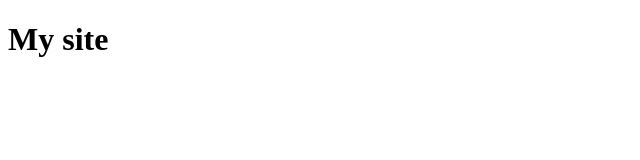
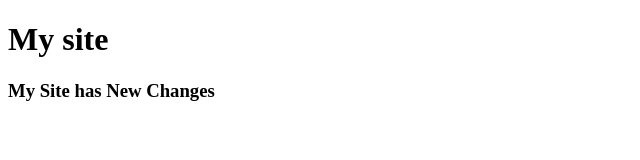
Before and after one commit to PappuPs/psWeb, a plain HTML site: page index.html in a window 1280 px wide. Shown: the whole page, without its empty margins (0-640 px from the left). Drawn offline with Linux system fonts and the light colour scheme.

Commit message:
some chnages on index and style css

```diff
--- a/index.html
+++ b/index.html
@@ -5,7 +5,9 @@
     <meta name="viewport" content="width=device-width, initial-scale=1.0">
     <title>Document</title>
 </head>
+
 <body>
     <h1>My site</h1>
+    <h3>My Site has New Changes</h3>
 </body>
 </html>
--- /dev/null
+++ b/style.css
@@ -0,0 +1,5 @@
+*{
+    margin: 0;
+    padding: 0;
+    box-sizing: border-box;
+}
```
